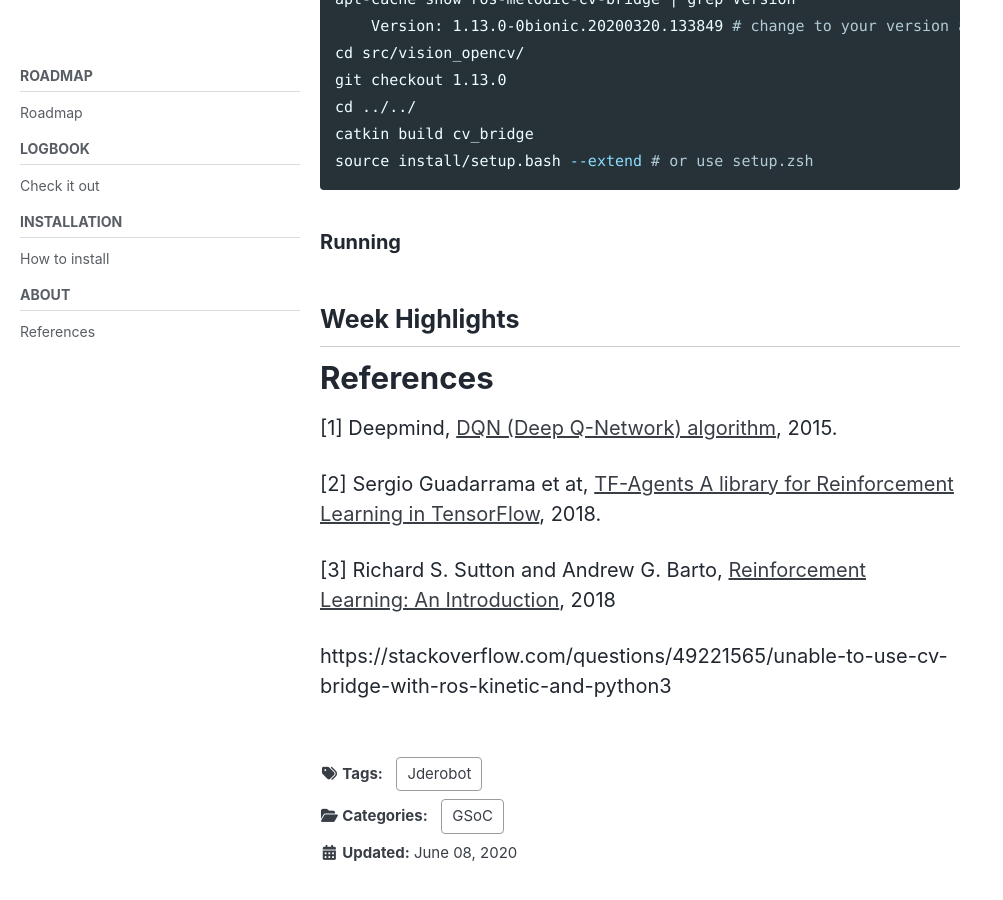
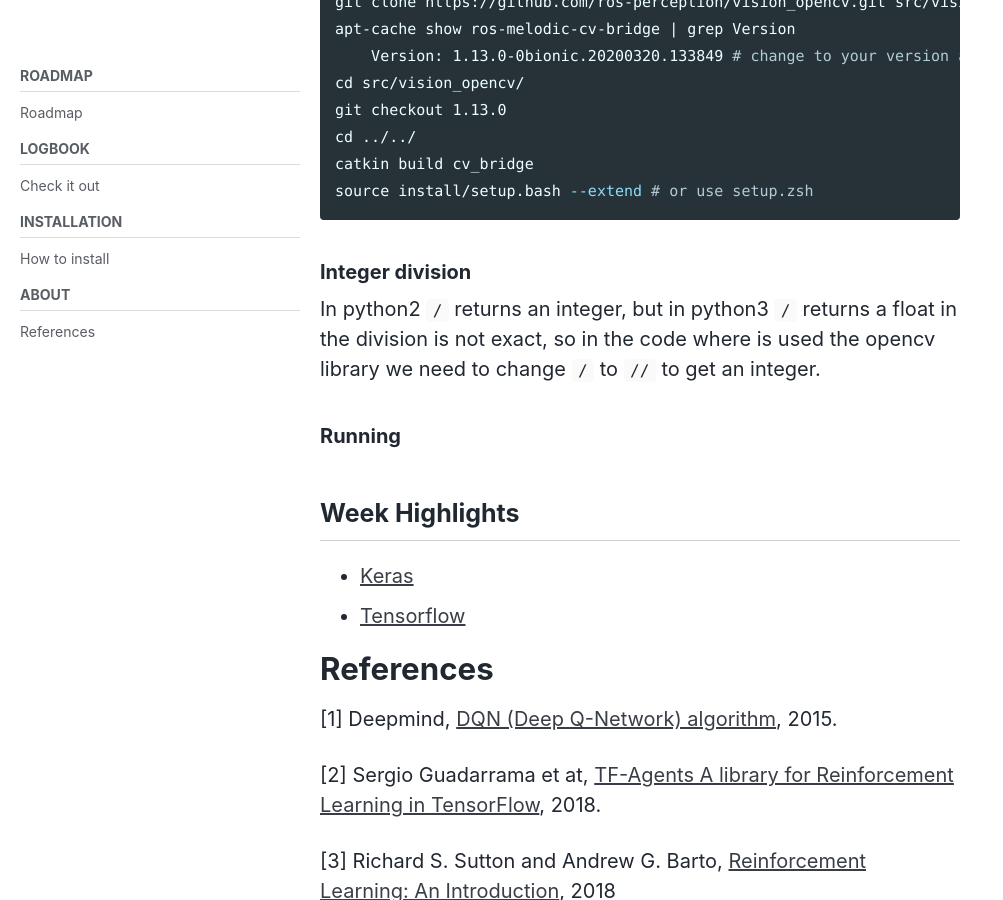
Before and after one commit to TheRoboticsClub/colab-gsoc2020-Diego_Charrez, a Jekyll site: the page built from docs/_posts/2020-06-08-Week-2.md, in a window 1280 px wide and 900 px high, scrolled down 5373 px. Shown: the whole window, without its empty margins (0-1003 px from the left). Built offline with Jekyll 4.4.1, drawn with Linux system fonts in a browser that asks for light colours; cached includes are drawn as plain includes; nearby versions of some CDN libraries; some of the changed text lies outside the part shown.

Commit message:
updating draft

````diff
--- a/docs/_posts/2020-06-08-Week-2.md
+++ b/docs/_posts/2020-06-08-Week-2.md
@@ -23,7 +23,7 @@ pinned: false
 
 ## Running Behavior Studio with Python 3
 
-https://jderobot.github.io/RoboticsAcademy/installation/
+First all the Jderobot tools, assets, and ROS Melodic must be installed the the [installation guide](https://jderobot.github.io/RoboticsAcademy/installation/)
 
 ### Installation
 
@@ -157,7 +157,7 @@ touch logs/log.log
 
 #### Subprocess
 
-the function checkout_out does not return an string directly thats why we are having this error.
+the function checkout_out does not return an string directly that is why we are having this error.
 
 ```bash
 Traceback (most recent call last):
@@ -229,12 +229,17 @@ catkin build cv_bridge
 source install/setup.bash --extend # or use setup.zsh
 ```
 
+### Integer division
+
+In python2 `/` returns an integer, but in python3 `/` returns a float in the division is not exact, so in the code where is used the opencv library we need to change `/` to `//` to get an integer.
+
 ### Running
 
 ## Week Highlights
 
 
-
+- [Keras](https://github.com/keras-team/keras-io/pull/83)
+- [Tensorflow](https://github.com/tensorflow/agents/pull/391)
 
 
 
````
